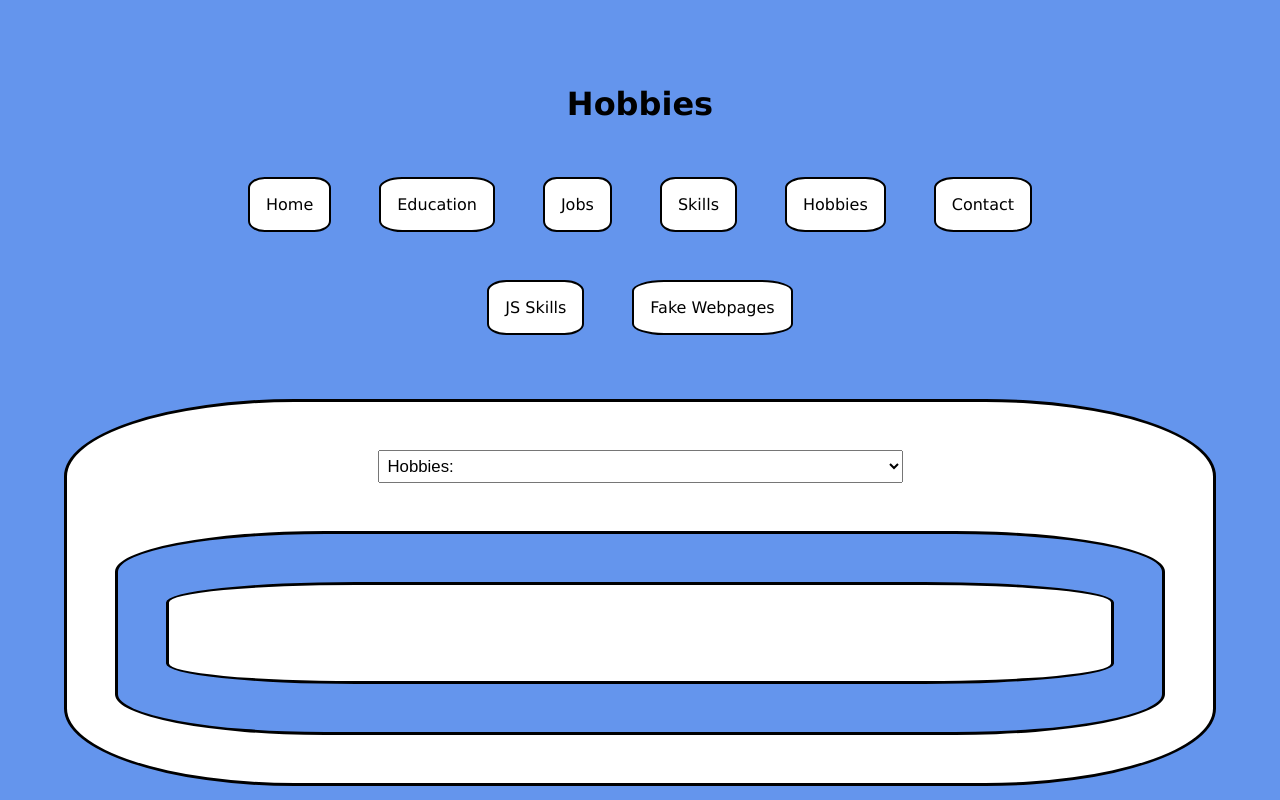
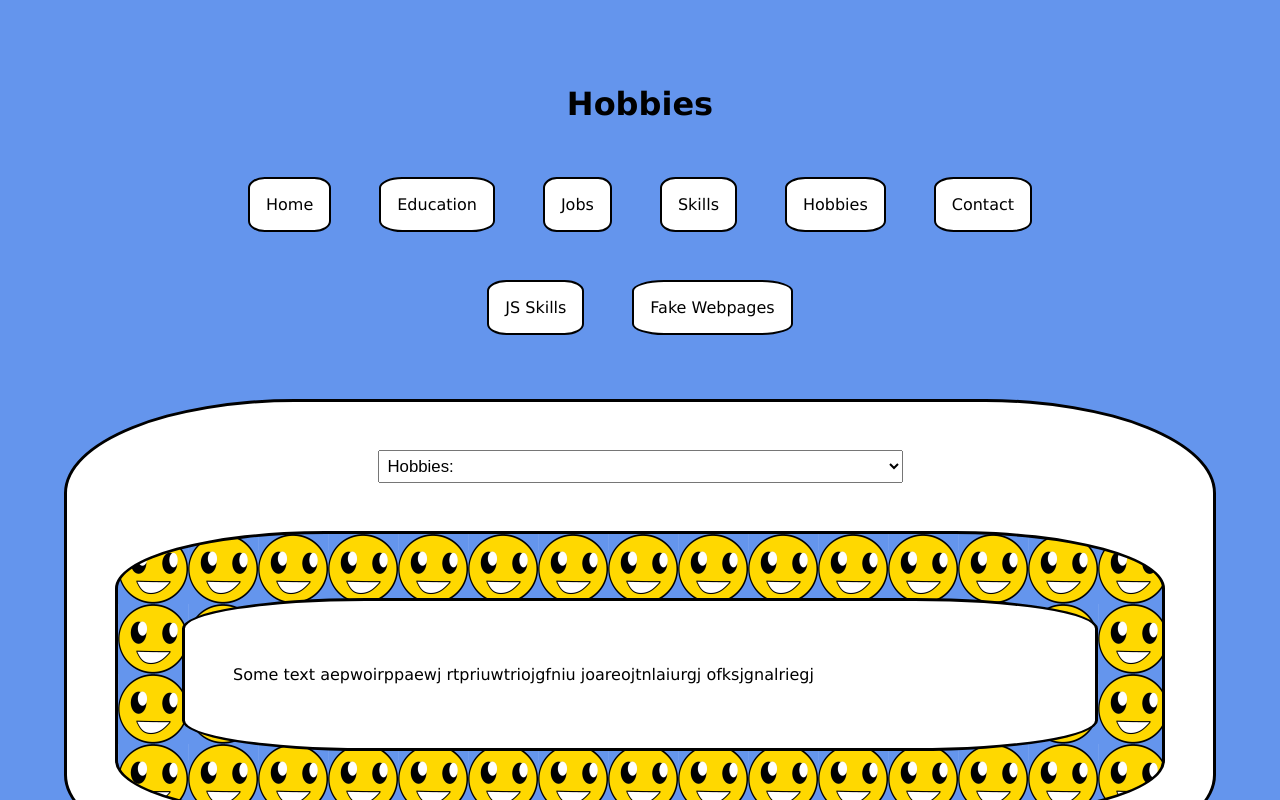
Before and after one commit to L1ndseyHerman/Personal-Website-ReactJS, a React (Create React App) app: page /hobbies in a window 1280 px wide. Shown: the top 800 px of the page. Built offline with nearby package versions, Linux system fonts and the light colour scheme.

Commit message:
General background image for hobbies div idea

```diff
--- a/src/pages/Hobbies.module.css
+++ b/src/pages/Hobbies.module.css
@@ -9,8 +9,9 @@
 .imageDiv {
   border: 3px solid black;
   border-radius: 20%;
-  padding: 3rem;
+  padding: 4rem;
   background-color: cornflowerblue;
+  background-image: url(bobseventy.png);
 }
 .infoDiv {
   border: 3px solid black;
--- a/src/pages/Hobbies.tsx
+++ b/src/pages/Hobbies.tsx
@@ -14,7 +14,12 @@ const Hobbies: React.FC = () => {
           <option value="videoGames">Video Games</option>
         </select>
         <div className={classes.imageDiv}>
-          <div className={classes.infoDiv}></div>
+          <div className={classes.infoDiv}>
+            <p>
+              Some text aepwoirppaewj rtpriuwtriojgfniu joareojtnlaiurgj
+              ofksjgnalriegj
+            </p>
+          </div>
         </div>
       </Wrapper>
     </div>
```
